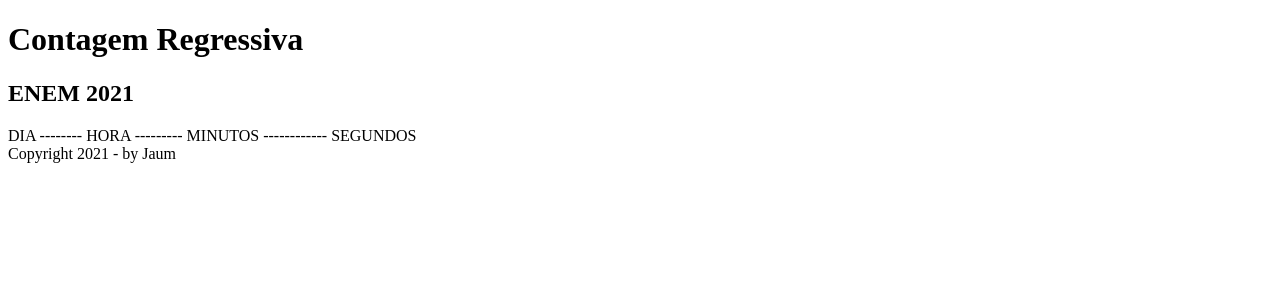
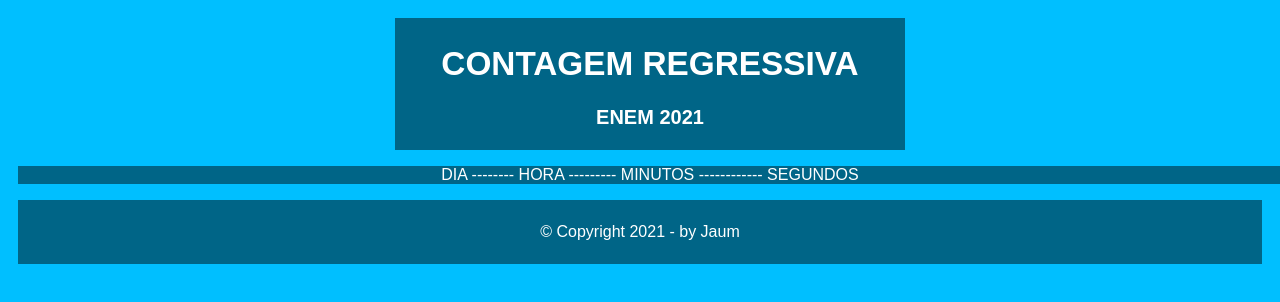
Before and after one commit to uujaum/ContagemEnem, a plain HTML site: page Index.html in a window 1280 px wide. Drawn offline with Linux system fonts and the light colour scheme.

Commit message:
Adicionei o html e css

```diff
--- a/Index.html
+++ b/Index.html
@@ -8,17 +8,18 @@
 </head>
 <body>
 	<div id="interface">
+
 	    <header id="titulo">
            <h1> Contagem Regressiva </h1>
            <h2> ENEM 2021 </h2>
         </header>
 
         <section id="contador">
-            DIA -------- HORA --------- MINUTOS ------------ SEGUNDOS
+            <p> DIA -------- HORA --------- MINUTOS ------------ SEGUNDOS </p>
         </section>
 
        <footer id="rodape">
-           Copyright 2021 - by Jaum
+           <p> &copy; Copyright 2021 - by Jaum </p>
        </footer>
 
     </div>
--- a/_css/estilo.css
+++ b/_css/estilo.css
@@ -0,0 +1,59 @@
+@charset "UTF-8";
+
+body {
+	background-color: #00BFFF;
+	font-family: Arial, sans-serif;
+	color: black;
+}
+
+div#interface {
+	width: 100%;
+	padding: 10px;
+}
+
+/* Formatação do header título */
+
+header#titulo {
+	margin: 0 auto;
+	padding: 5px;
+	text-align: center;
+	background-color: rgba(0,0,0,0.47);
+	width: 500px;
+	color: white;
+}
+
+header#titulo h1 {
+	text-transform: uppercase;
+	font-size: 25pt;
+}
+
+header#titulo h2 {
+	text-transform: uppercase;
+	font-size: 15pt;
+}
+
+/* Formatação da Section Contador */
+
+section#contador {
+	background-color: rgba(0,0,0,0.47);
+	text-align: center;
+}
+
+section#contador p {
+	color: white;
+	text-align: center;
+}
+
+/* Formatação do Footer rodapé */
+
+footer#rodape {
+	background-color: rgba(0,0,0,0.47);
+	margin-right: 20px;
+	padding: 7px;
+}
+
+footer#rodape p {
+	text-align: center;
+	font-size: 12pt;
+	color: white;
+}
```
